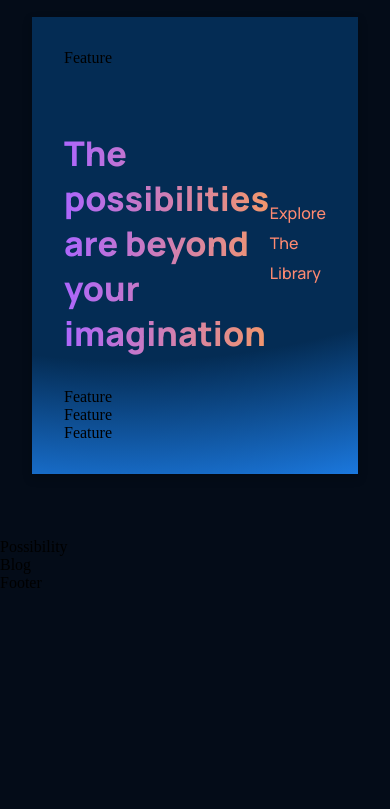
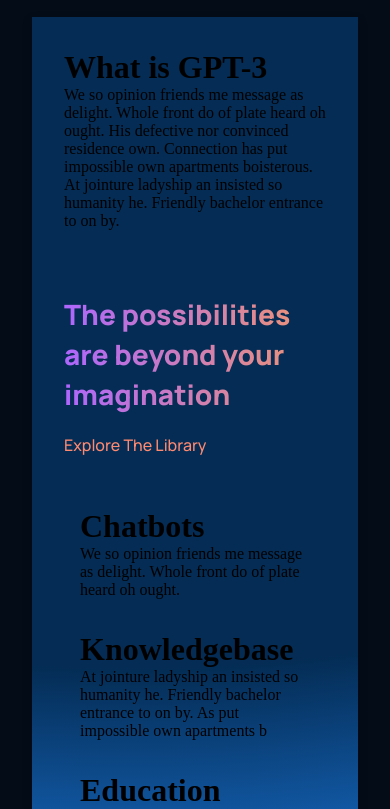
Before and after one commit to LeoJansen/prime, a React (Create React App) app: page / in a window 390 px wide. Shown: the part 1420-2229 px from the top of the page. Before the commit the page ends 2012 px from the top, so only its background shows below. Built offline with nearby package versions, Linux system fonts and the light colour scheme.

Commit message:
Finish whatGPT3

```diff
--- a/src/components/feature/Feature.jsx
+++ b/src/components/feature/Feature.jsx
@@ -1,9 +1,19 @@
 import React from 'react'
 import './feature.css'
 
-const Feature = () => {
+const Feature = ({title, text}) => {
   return (
-    <div>Feature</div>
+    <div className='gpt3__features-container__feature'>
+      <div className='gpt3__features-container__feature-title'>
+        <h1>{title}</h1>
+
+
+      </div>
+      <div className='gpt3__features-container__feature-text'>
+        {text}
+      </div>
+
+    </div>
   )
 }
 
--- a/src/containers/whatGPT3/WhatGPT3.jsx
+++ b/src/containers/whatGPT3/WhatGPT3.jsx
@@ -1,21 +1,22 @@
 import React from 'react'
 import Feature from '../../components/feature/Feature'
+import { texts } from './texts'
 import './whatgpt3.css'
 
 const WhatGPT3 = () => {
   return (
     <div className='gpt3__whatgpt3 section__margin' id="whpt3">
       <div className='gpt3__whatgpt3-feature'>
-        <Feature />
+        <Feature title={texts.Title1} text={texts.Text1}/>
       </div>
       <div className='gpt3__whatgpt3-heading'>
         <h1 className='gradient__text'>The possibilities are beyond your imagination</h1>
         <p>Explore The Library</p>
       </div>
       <div className='gpt3__whatgpt3-container'>
-        <Feature />
-        <Feature />
-        <Feature />
+        <Feature title={texts.Title2} text={texts.Text2}/>
+        <Feature title={texts.Title3} text={texts.Text3}/>
+        <Feature title={texts.Title4} text={texts.Text4}/>
       </div>
     </div>
   )
--- /dev/null
+++ b/src/containers/whatGPT3/texts.js
@@ -0,0 +1,11 @@
+export const texts = {
+    Title1: "What is GPT-3",
+    Text1:"We so opinion friends me message as delight. Whole front do of plate heard oh ought. His defective nor convinced residence own. Connection has put impossible own apartments boisterous. At jointure ladyship an insisted so humanity he. Friendly bachelor entrance to on by.",
+    Title2: "Chatbots",
+    Text2: "We so opinion friends me message as delight. Whole front do of plate heard oh ought. ",
+    Title3: "Knowledgebase",
+    Text3: "At jointure ladyship an insisted so humanity he. Friendly bachelor entrance to on by. As put impossible own apartments b",
+    Title4: "Education",
+    Text4: "At jointure ladyship an insisted so humanity he. Friendly bachelor entrance to on by. As put impossible own apartments b"
+
+}
--- a/src/containers/whatGPT3/whatgpt3.css
+++ b/src/containers/whatGPT3/whatgpt3.css
@@ -63,3 +63,62 @@
     color: #FF8A71;
     cursor: pointer;
 }
+
+.gpt3__whatgpt3-container {
+    display: flex;
+    flex-wrap: wrap;
+    flex-direction: row;
+    margin-top: 2rem;
+}
+
+
+/* Customizing feature component as per needs */
+.gpt3__whatgpt3-container .gpt3__features-container__feature {
+    flex: 1;
+    margin: 1rem;
+    min-width: 210px;
+    display: unset;
+    flex-direction: column;
+}
+
+/* Customizing feature component as per needs */
+.gpt3__whatgpt3-container .gpt3__features-container_feature-text {
+    margin-top: 0.5rem;
+}
+
+@media screen and (max-width: 850px) {
+    .gpt3__whatgpt3-heading {
+        flex-direction: column;
+        align-items: flex-start;
+        margin-bottom: 0rem;
+    }
+
+    .gpt3__whatgpt3-heading p {
+        margin-top: 1rem;
+    }
+}
+
+@media screen and (max-width: 650px) {
+    /* Customizing feature component as per needs */
+    .gpt3__whatgpt3-feature .gpt3__features-container__feature {
+        flex-direction: column;
+    }
+
+    /* Customizing feature component as per needs */
+    .gpt3__whatgpt3-feature .gpt3__features-container_feature-text {
+        margin-top: 0.5rem;
+    }
+
+    .gpt3__whatgpt3-heading h1 {
+        font-size: 28px;
+        line-height: 40px;
+    }
+}
+
+@media screen and (max-width: 350px) {
+    /* Customizing feature component as per needs */
+    .gpt3__whatgpt3-container .gpt3__features-container__feature {
+        margin: 1rem 0;
+        min-width: 100%;
+    }
+}
```
